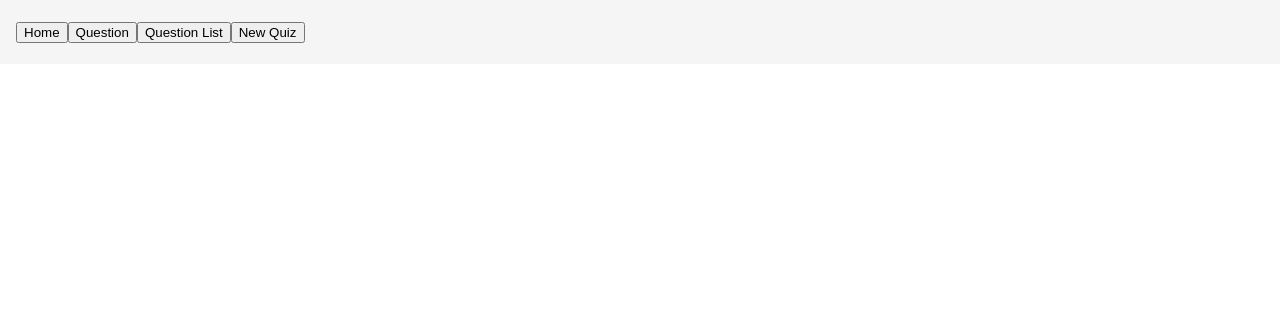
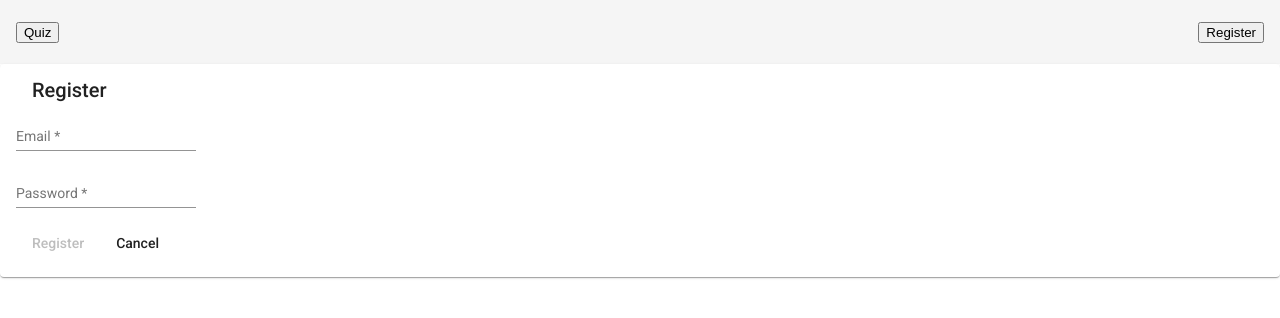
Before and after one commit to jacobzouzou/angular-quizzes, an Angular app: page /register in a window 1280 px wide. Before the commit this address led to /. Shown: the top 318 px of the page. Built offline with nearby package versions, Linux system fonts and the light colour scheme.

Commit message:
add auth service

```diff
--- a/src/app/nav.component.ts
+++ b/src/app/nav.component.ts
@@ -4,10 +4,9 @@ import { Component } from '@angular/core';
   selector: 'nav',
   template: `
     <mat-toolbar>
-      <button routerLink="/">Home</button>
-      <button routerLink="/question">Question</button>
-      <button routerLink="/questions">Question List</button>
-      <button routerLink="/quiz">New Quiz</button>
+      <button routerLink="/">Quiz</button>
+      <span style="flex: 1 1 auto"></span>
+      <button routerLink="/register">Register</button>
     </mat-toolbar>
   `,
   styleUrls: ['./app.component.css'],
--- a/src/app/question.component.ts
+++ b/src/app/question.component.ts
@@ -1,5 +1,5 @@
 import {Component} from "@angular/core";
-import {ApiService} from "./api.service";
+import {ApiService} from "./services/api.service";
 import {ActivatedRoute} from "@angular/router";
 // import {Question} from "./data.service";
 
--- a/src/app/questions.component.ts
+++ b/src/app/questions.component.ts
@@ -1,5 +1,5 @@
 import { Component } from '@angular/core';
-import { ApiService } from './api.service';
+import { ApiService } from './services/api.service';
 import {ActivatedRoute} from "@angular/router";
 
 @Component({
--- a/src/app/quiz.component.ts
+++ b/src/app/quiz.component.ts
@@ -1,5 +1,5 @@
 import {Component} from "@angular/core";
-import {ApiService} from "./api.service";
+import {ApiService} from "./services/api.service";
 
 @Component({
     selector:"quiz",
--- a/src/app/quizzes.component.ts
+++ b/src/app/quizzes.component.ts
@@ -1,5 +1,5 @@
 import { Component } from '@angular/core';
-import { ApiService } from './api.service';
+import { ApiService } from './services/api.service';
 
 @Component({
   selector: 'quizzes',
--- /dev/null
+++ b/src/app/register.component.html
@@ -0,0 +1,30 @@
+<mat-card>
+  <mat-card-header>
+    <mat-card-title>Register</mat-card-title>
+  </mat-card-header>
+  <mat-card-content>
+    <form [formGroup]="form" (ngSubmit)="register()">
+      <mat-form-field>
+        <input
+          formControlName="email"
+          type="email"
+          matInput
+          placeholder="Email"
+        />
+      </mat-form-field>
+      <br />
+      <mat-form-field>
+        <input
+          formControlName="password"
+          type="password"
+          matInput
+          placeholder="Password"
+        />
+      </mat-form-field>
+      <div>
+        <button mat-button [disabled]="!form.valid">Register</button>
+        <button mat-button type="button" (click)="(null)">Cancel</button>
+      </div>
+    </form>
+  </mat-card-content>
+</mat-card>
--- /dev/null
+++ b/src/app/register.component.ts
@@ -0,0 +1,19 @@
+import {Component} from "@angular/core";
+import {FormBuilder,Validators} from "@angular/forms"
+import {AuthService} from "./services/auth.service";
+
+@Component({
+    templateUrl:"./register.component.html",
+})
+export class RegisterComponent{
+    form;
+    constructor (private auth:AuthService, private fb:FormBuilder){
+        this.form=fb.group({
+            email:['',Validators.required],
+            password:['',Validators.required]
+        });
+    }
+    register(){
+        this.auth.register(this.form.value);
+    }
+}
--- /dev/null
+++ b/src/app/services/auth.service.ts
@@ -0,0 +1,15 @@
+import { Injectable } from '@angular/core';
+import { HttpClient } from '@angular/common/http';
+
+@Injectable()
+export class AuthService {
+    constructor(private http:HttpClient){
+
+    }
+    register(credantials: any){
+        this.http.post<any>("http://localhost:5000/api/account", credantials).subscribe(
+            res =>{
+                localStorage.setItem("token",res);
+        });
+    }
+}
```
Also changed, not shown: src/app/app.module.ts (+9 -5 lines), src/app/services/api.service.ts (renamed from src/app/api.service.ts).
